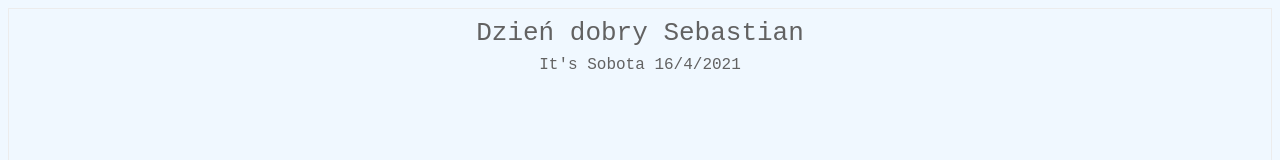
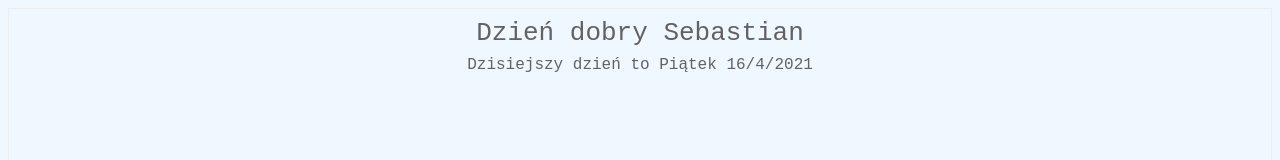
Before and after one commit to wolfort/notion_widget, a plain HTML site: page index.html in a window 1280 px wide. Shown: the top 160 px of the page. Drawn offline with Linux system fonts and the light colour scheme.

Commit message:
some changes

```diff
--- a/powitanie.html
+++ b/index.html
@@ -28,13 +28,13 @@ body{
 
 <script>
     var weekday = new Array(7);
-    weekday[0] = "Poniedziałek";
-    weekday[1] = "Wtorek";
-    weekday[2] = "Środa";
-    weekday[3] = "Czwartek";
-    weekday[4] = "Piątek";
-    weekday[5] = "Sobota";
-    weekday[6] = "Niedziela";
+    weekday[0] = "Niedziela";
+    weekday[1] = "Poniedziałek";
+    weekday[2] = "Wtorek";
+    weekday[3] = "Środa";
+    weekday[4] = "Czwartek";
+    weekday[5] = "Piątek";
+    weekday[6] = "Sobota";
 
 
     var today = new Date();
@@ -52,6 +52,6 @@ body{
         greet = 'Dobry wieczór  ';
 
     document.getElementById('lbl').innerHTML =
-        greet+= "Sebastian " +`<div id="date"> It's ${date}</div>`;
+        greet+= "Sebastian " +`<div id="date"> Dzisiejszy dzień to ${date}</div>`;
 </script>
 </html>
```
